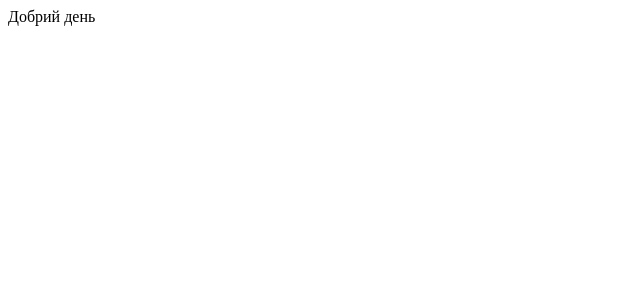
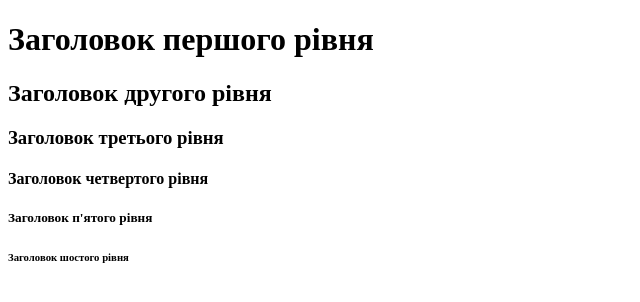
Before and after one commit to DenegaKostya/Lessons, a plain HTML site: page index.html in a window 1280 px wide. Shown: the whole page, without its empty margins (0-640 px from the left). Drawn offline with Linux system fonts and the light colour scheme.

Commit message:
Update index.html

```diff
--- a/index.html
+++ b/index.html
@@ -1,9 +1,14 @@
 <!DOCTYPE html>
 <html>
 <head>
-   <title>Сайт Денеги</title>
+   <title>Заголовки в тексті</title>
 </head>
 <body>
-   Добрий день
+   <h1>Заголовок першого рівня</h1>
+   <h2>Заголовок другого рівня</h2>
+   <h3>Заголовок третього рівня</h3>
+   <h4>Заголовок четвертого рівня</h4>
+   <h5>Заголовок п'ятого рівня</h5>
+   <h6>Заголовок шостого рівня</h6>
 </body>
 </html>
```
